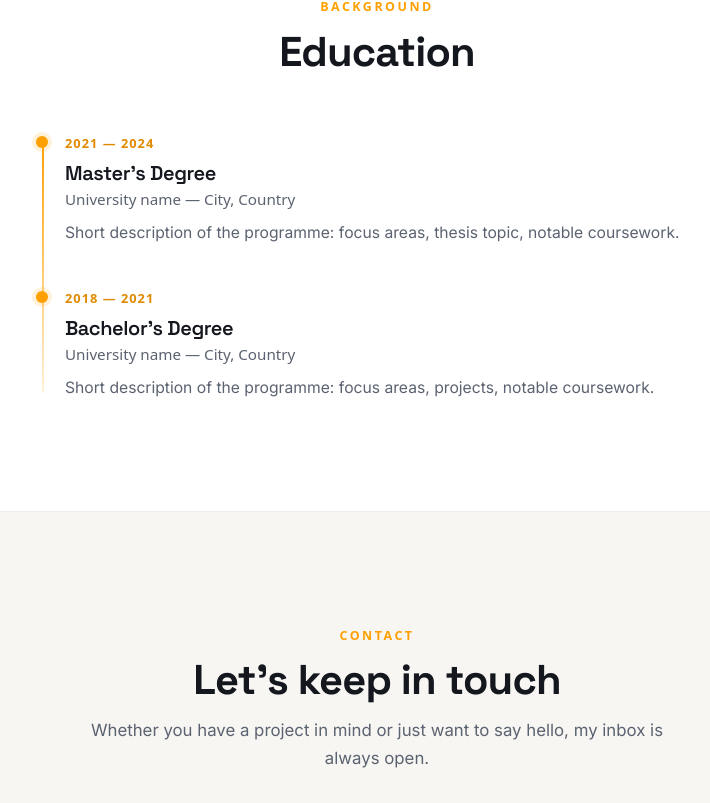
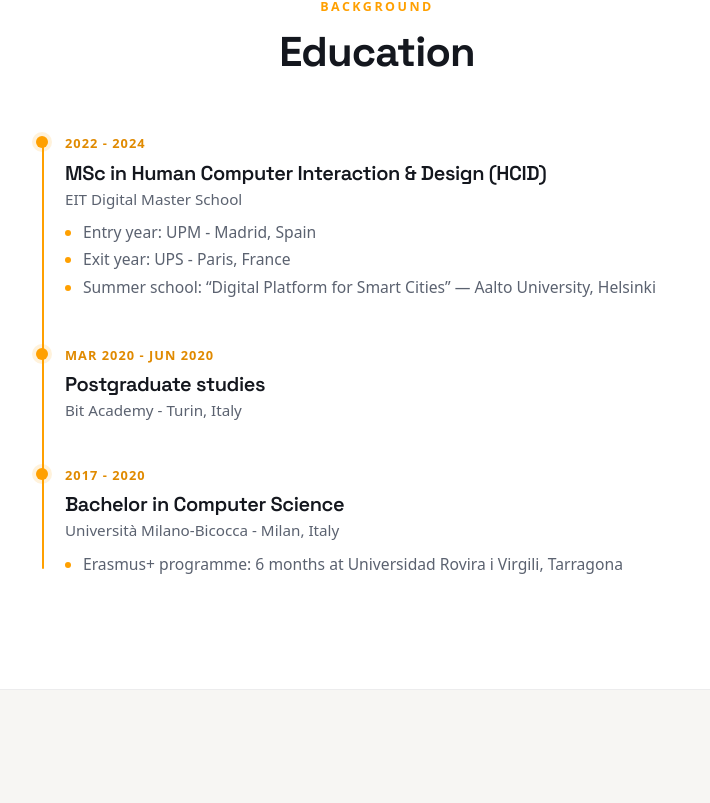
Before and after one commit to MatthewOvens/PersonalPortfolio, a React (Vite) app: page / in a window 1280 px wide. Shown: the part 1857-2660 px from the top of the page, without its empty margins (263-973 px from the left). Built offline with nearby package versions, Linux system fonts and the light colour scheme.

Commit message:
Creation Education section and fix contacts with actual links

```diff
--- a/src/components/Contacts.tsx
+++ b/src/components/Contacts.tsx
@@ -16,7 +16,7 @@ const Contacts = () => {
             <path d="M8 0C3.58 0 0 3.58 0 8c0 3.54 2.29 6.53 5.47 7.59.4.07.55-.17.55-.38 0-.19-.01-.82-.01-1.49-2.01.37-2.53-.49-2.69-.94-.09-.23-.48-.94-.82-1.13-.28-.15-.68-.52-.01-.53.63-.01 1.08.58 1.23.82.72 1.21 1.87.87 2.33.66.07-.52.28-.87.51-1.07-1.78-.2-3.64-.89-3.64-3.95 0-.87.31-1.59.82-2.15-.08-.2-.36-1.02.08-2.12 0 0 .67-.21 2.2.82.64-.18 1.32-.27 2-.27s1.36.09 2 .27c1.53-1.04 2.2-.82 2.2-.82.44 1.1.16 1.92.08 2.12.51.56.82 1.27.82 2.15 0 3.07-1.87 3.75-3.65 3.95.29.25.54.73.54 1.48 0 1.07-.01 1.93-.01 2.2 0 .21.15.46.55.38A8.01 8.01 0 0 0 16 8c0-4.42-3.58-8-8-8"/>
           </svg>
         </a>
-        <a href="#" aria-label="LinkedIn profile">
+        <a href="https://www.linkedin.com/in/matteo-fornara-756994210/" target="_blank" rel="noreferrer" aria-label="LinkedIn profile">
           <svg xmlns="http://www.w3.org/2000/svg" width="16" height="16" fill="currentColor" className="bi bi-linkedin socialIcon" viewBox="0 0 16 16">
             <title>Linkedin profile</title>
             <path d="M0 1.146C0 .513.526 0 1.175 0h13.65C15.474 0 16 .513 16 1.146v13.708c0 .633-.526 1.146-1.175 1.146H1.175C.526 16 0 15.487 0 14.854zm4.943 12.248V6.169H2.542v7.225zm-1.2-8.212c.837 0 1.358-.554 1.358-1.248-.015-.709-.52-1.248-1.342-1.248S2.4 3.226 2.4 3.934c0 .694.521 1.248 1.327 1.248zm4.908 8.212V9.359c0-.216.016-.432.08-.586.173-.431.568-.878 1.232-.878.869 0 1.216.662 1.216 1.634v3.865h2.401V9.25c0-2.22-1.184-3.252-2.764-3.252-1.274 0-1.845.7-2.165 1.193v.025h-.016l.016-.025V6.169h-2.4c.03.678 0 7.225 0 7.225z"/>
@@ -29,12 +29,6 @@ const Contacts = () => {
             <path d="M14.247 14.269c1.01 0 1.587-.857 1.587-2.025v-.21C15.834 10.43 14.64 9 12.52 9h-.035C10.42 9 9 10.36 9 12.432v.214C9 14.82 10.438 16 12.358 16h.044c.594 0 1.018-.074 1.237-.175v-.73c-.245.11-.673.18-1.18.18h-.044c-1.334 0-2.571-.788-2.571-2.655v-.157c0-1.657 1.058-2.724 2.64-2.724h.04c1.535 0 2.484 1.05 2.484 2.326v.118c0 .975-.324 1.39-.639 1.39-.232 0-.41-.148-.41-.42v-2.19h-.906v.569h-.03c-.084-.298-.368-.63-.954-.63-.778 0-1.259.555-1.259 1.4v.528c0 .892.49 1.434 1.26 1.434.471 0 .896-.227 1.014-.643h.043c.118.42.617.648 1.12.648m-2.453-1.588v-.227c0-.546.227-.791.573-.791.297 0 .572.192.572.708v.367c0 .573-.253.744-.564.744-.354 0-.581-.215-.581-.8Z"/>
           </svg>
         </a>
-        <a href="#" aria-label="Instagram profile">
-          <svg xmlns="http://www.w3.org/2000/svg" width="16" height="16" fill="currentColor" className="bi bi-instagram socialIcon" viewBox="0 0 16 16">
-            <title>Instagram profile</title>
-            <path d="M8 0C5.829 0 5.556.01 4.703.048 3.85.088 3.269.222 2.76.42a3.9 3.9 0 0 0-1.417.923A3.9 3.9 0 0 0 .42 2.76C.222 3.268.087 3.85.048 4.7.01 5.555 0 5.827 0 8.001c0 2.172.01 2.444.048 3.297.04.852.174 1.433.372 1.942.205.526.478.972.923 1.417.444.445.89.719 1.416.923.51.198 1.09.333 1.942.372C5.555 15.99 5.827 16 8 16s2.444-.01 3.298-.048c.851-.04 1.434-.174 1.943-.372a3.9 3.9 0 0 0 1.416-.923c.445-.445.718-.891.923-1.417.197-.509.332-1.09.372-1.942C15.99 10.445 16 10.173 16 8s-.01-2.445-.048-3.299c-.04-.851-.175-1.433-.372-1.941a3.9 3.9 0 0 0-.923-1.417A3.9 3.9 0 0 0 13.24.42c-.51-.198-1.092-.333-1.943-.372C10.443.01 10.172 0 7.998 0zm-.717 1.442h.718c2.136 0 2.389.007 3.232.046.78.035 1.204.166 1.486.275.373.145.64.319.92.599s.453.546.598.92c.11.281.24.705.275 1.485.039.843.047 1.096.047 3.231s-.008 2.389-.047 3.232c-.035.78-.166 1.203-.275 1.485a2.5 2.5 0 0 1-.599.919c-.28.28-.546.453-.92.598-.28.11-.704.24-1.485.276-.843.038-1.096.047-3.232.047s-2.39-.009-3.233-.047c-.78-.036-1.203-.166-1.485-.276a2.5 2.5 0 0 1-.92-.598 2.5 2.5 0 0 1-.6-.92c-.109-.281-.24-.705-.275-1.485-.038-.843-.046-1.096-.046-3.233s.008-2.388.046-3.231c.036-.78.166-1.204.276-1.486.145-.373.319-.64.599-.92s.546-.453.92-.598c.282-.11.705-.24 1.485-.276.738-.034 1.024-.044 2.515-.045zm4.988 1.328a.96.96 0 1 0 0 1.92.96.96 0 0 0 0-1.92m-4.27 1.122a4.109 4.109 0 1 0 0 8.217 4.109 4.109 0 0 0 0-8.217m0 1.441a2.667 2.667 0 1 1 0 5.334 2.667 2.667 0 0 1 0-5.334"/>
-          </svg>
-        </a>
       </div>
     </div>
   );
--- a/src/components/Education.css
+++ b/src/components/Education.css
@@ -15,7 +15,7 @@
     bottom: 8px;
     width: 2px;
     border-radius: 2px;
-    background: linear-gradient(to bottom, var(--accent), rgba(255, 160, 0, 0.15));
+    background-color: var(--accent);
 }
 
 .timelineItem {
@@ -59,9 +59,18 @@
     color: var(--ink-muted);
 }
 
-.timelineDetail {
+.timelineDetails {
     margin: 10px 0 0;
+    padding-left: 18px;
     font-size: 0.98rem;
     line-height: 1.6;
     color: var(--ink-muted);
 }
+
+.timelineDetails li {
+    margin-bottom: 2px;
+}
+
+.timelineDetails li::marker {
+    color: var(--accent);
+}
--- a/src/components/Education.tsx
+++ b/src/components/Education.tsx
@@ -1,18 +1,29 @@
 import './Education.css';
 
-// Placeholder entries — swap in the real education history.
 const educationData = [
   {
-    period: '2021 — 2024',
-    title: "Master's Degree",
-    school: 'University name — City, Country',
-    detail: 'Short description of the programme: focus areas, thesis topic, notable coursework.',
+    period: '2022 - 2024',
+    title: 'MSc in Human Computer Interaction & Design (HCID)',
+    school: 'EIT Digital Master School',
+    details: [
+      'Entry year: UPM - Madrid, Spain',
+      'Exit year: UPS - Paris, France',
+      'Summer school: “Digital Platform for Smart Cities” — Aalto University, Helsinki',
+    ],
   },
   {
-    period: '2018 — 2021',
-    title: "Bachelor's Degree",
-    school: 'University name — City, Country',
-    detail: 'Short description of the programme: focus areas, projects, notable coursework.',
+    period: 'Mar 2020 - Jun 2020',
+    title: 'Postgraduate studies',
+    school: 'Bit Academy - Turin, Italy',
+    details: [],
+  },
+  {
+    period: '2017 - 2020',
+    title: 'Bachelor in Computer Science',
+    school: 'Università Milano-Bicocca - Milan, Italy',
+    details: [
+      'Erasmus+ programme: 6 months at Universidad Rovira i Virgili, Tarragona',
+    ],
   },
 ];
 
@@ -30,7 +41,13 @@ const Education = () => {
             <span className='timelinePeriod'>{entry.period}</span>
             <h4 className='timelineTitle'>{entry.title}</h4>
             <div className='timelineSchool'>{entry.school}</div>
-            <p className='timelineDetail'>{entry.detail}</p>
+            {entry.details.length > 0 && (
+              <ul className='timelineDetails'>
+                {entry.details.map((detail) => (
+                  <li key={detail}>{detail}</li>
+                ))}
+              </ul>
+            )}
           </div>
         ))}
       </div>
--- a/src/components/HandNavTutorial.tsx
+++ b/src/components/HandNavTutorial.tsx
@@ -32,7 +32,7 @@ const panels: Panel[] = [
   {
     n: '01',
     title: 'Wave at the camera',
-    body: 'Hold your open hand up to the webcam, like in the clip, until the skeleton appears.',
+    body: 'Hold your open hand up to the webcam, until the skeleton appears.',
     illustration: <GestureClip src={helloVideo} />,
   },
   {
```
Also changed, not shown: src/assets/icons/instagram.svg (deleted).
